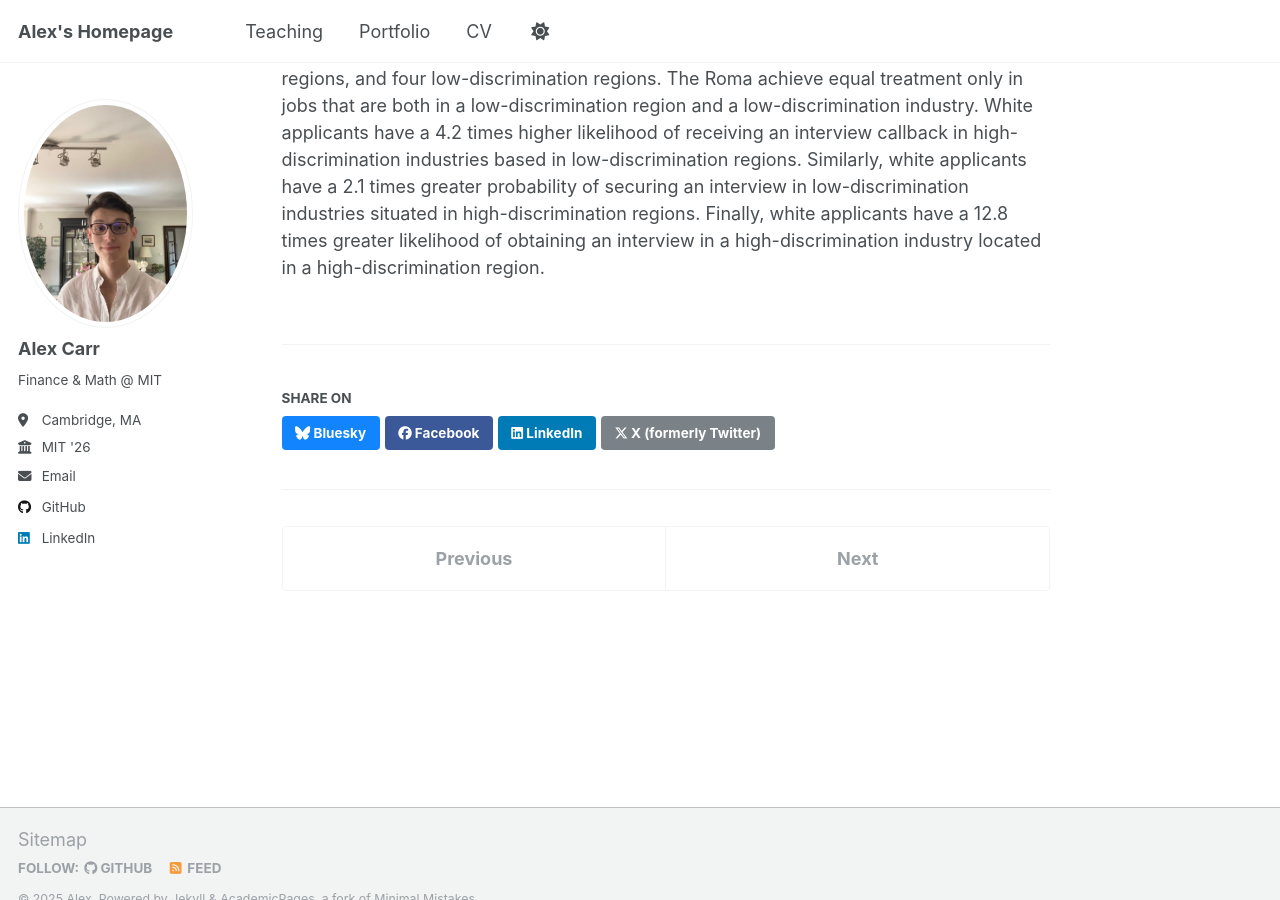
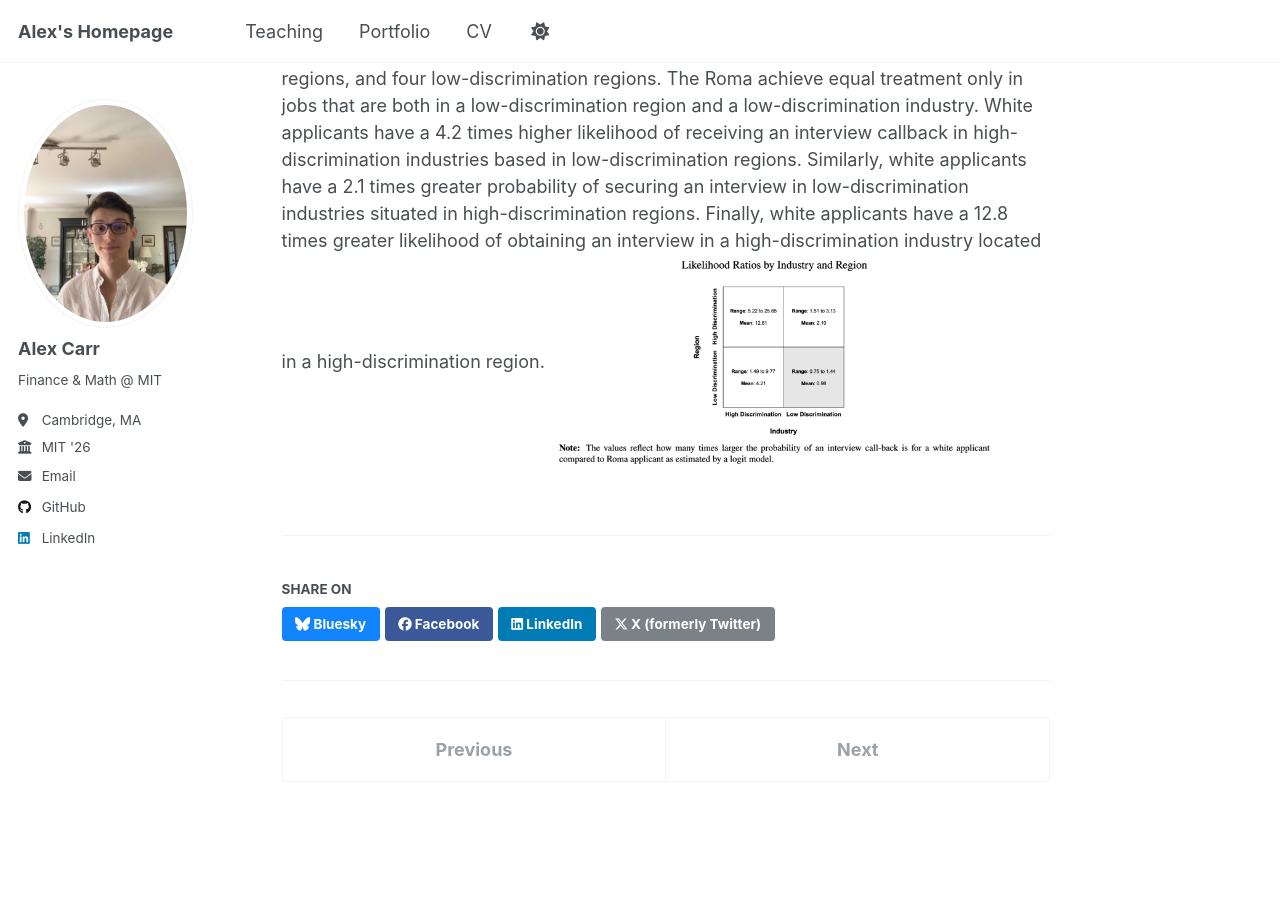
Before and after one commit to AlexandrCarr/AlexandrCarr.github.io, a Jekyll site: the page built from _portfolio/portfolio-2.html, in a window 1280 px wide and 900 px high, scrolled down 430 px. Built offline with Jekyll 4.4.1, drawn with Linux system fonts in a browser that asks for light colours.

Commit message:
Update portfolio-2.html

```diff
--- a/_portfolio/portfolio-2.html
+++ b/_portfolio/portfolio-2.html
@@ -6,3 +6,5 @@ collection: portfolio
 
 Abstract:
 This dissertation seeks to understand how prejudice influences the labor market outcomes of the Roma in the Czech Republic. Drawing from the theoretical frameworks of Bertrand (2004) and Bertrand and Duflo (2023), I conduct the first fully automated interview callback field experiment using a generative AI program. I model the differences in interview callbacks for white and Roma applicants using Logit and Linear Probability Models. The results reveal substantial racial disparities in callback rates that vary significantly across industries and regions but not with an applicant's qualifications. The results are clearly summarized in the figure below. Specifically, I identify three high-discrimination industries, three low-discrimination industries, three high-discrimination regions, and four low-discrimination regions. The Roma achieve equal treatment only in jobs that are both in a low-discrimination region and a low-discrimination industry. White applicants have a 4.2 times higher likelihood of receiving an interview callback in high-discrimination industries based in low-discrimination regions. Similarly, white applicants have a 2.1 times greater probability of securing an interview in low-discrimination industries situated in high-discrimination regions. Finally, white applicants have a 12.8 times greater likelihood of obtaining an interview in a high-discrimination industry located in a high-discrimination region.
+
+<img src="/images/thesis1.png" alt="Thesis1" style="width:60%;"/>
```
